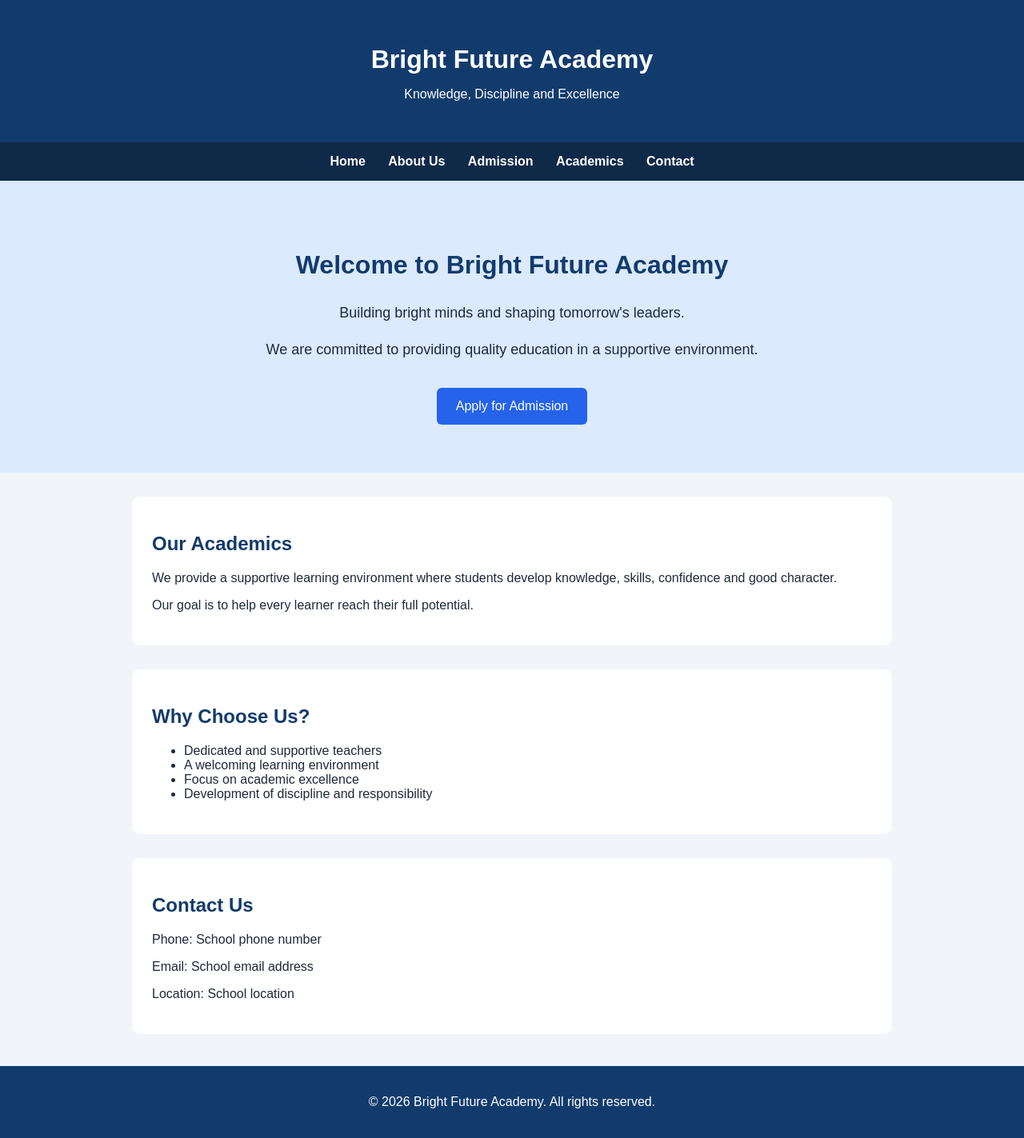
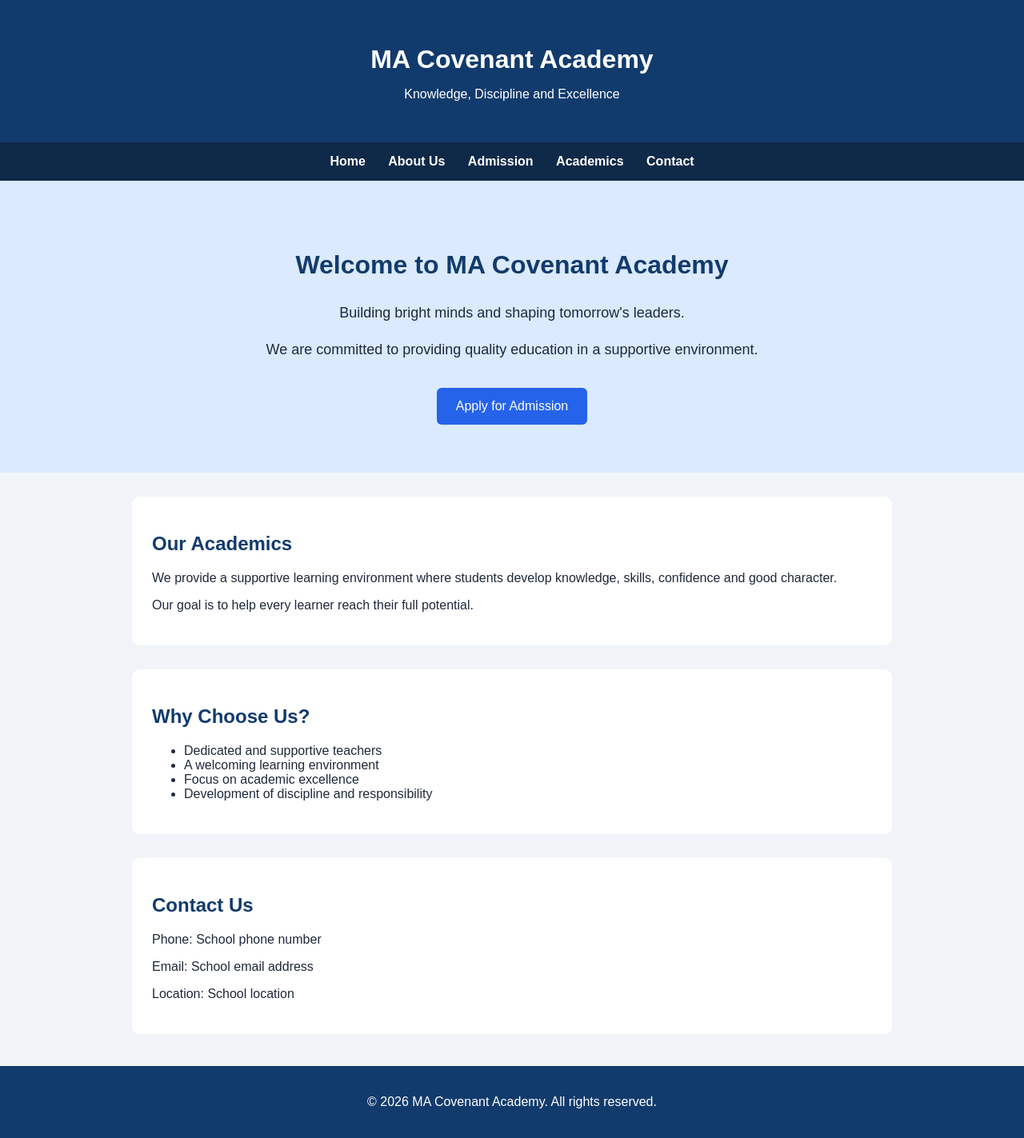
Before and after one commit to maudamemmanuel7-lgtm/App, a Flask app: page / in a window 1280 px wide. Shown: the whole page at 80% size. Run offline with Flask 3, Linux system fonts and the light colour scheme.

Commit message:
Update index.html

```diff
--- a/templates/index.html
+++ b/templates/index.html
@@ -2,7 +2,7 @@
 <head>
     <meta charset="UTF-8">
     <meta name="viewport" content="width=device-width, initial-scale=1.0">
-    <title>Bright Future Academy</title><style>
+    <title>MA Covenant Academy</title><style>
     body {
         margin: 0;
         font-family: Arial, sans-serif;
@@ -105,7 +105,7 @@
 </style>
 
 </head><body><header>
-    <h1>Bright Future Academy</h1>
+    <h1>MA Covenant Academy</h1>
     <p>Knowledge, Discipline and Excellence</p>
 </header>
 
@@ -118,7 +118,7 @@
 </nav>
 
 <section class="hero">
-    <h2>Welcome to Bright Future Academy</h2>
+    <h2>Welcome to MA Covenant Academy</h2>
     <p>Building bright minds and shaping tomorrow's leaders.</p>
     <p>We are committed to providing quality education in a supportive environment.</p>
     <a href="register.html" class="button">Apply for Admission</a>
@@ -148,7 +148,7 @@
 </section>
 
 <footer>
-    <p>&copy; 2026 Bright Future Academy. All rights reserved.</p>
+    <p>&copy; 2026 MA Covenant Academy. All rights reserved.</p>
 </footer>
 
 </body>
```
